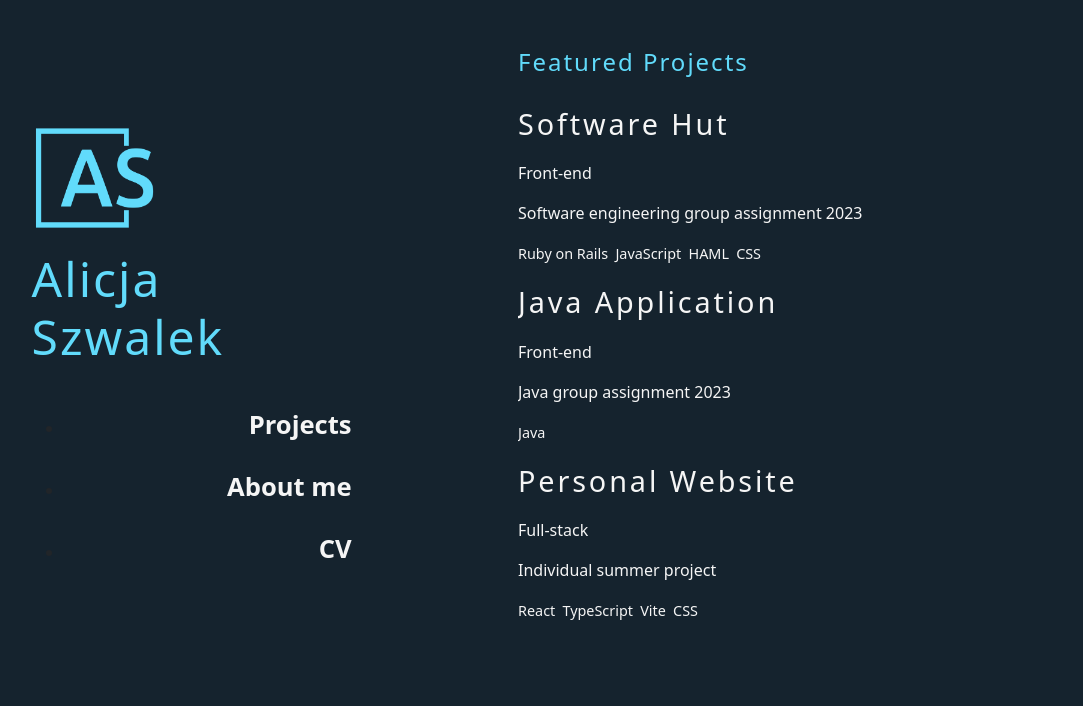
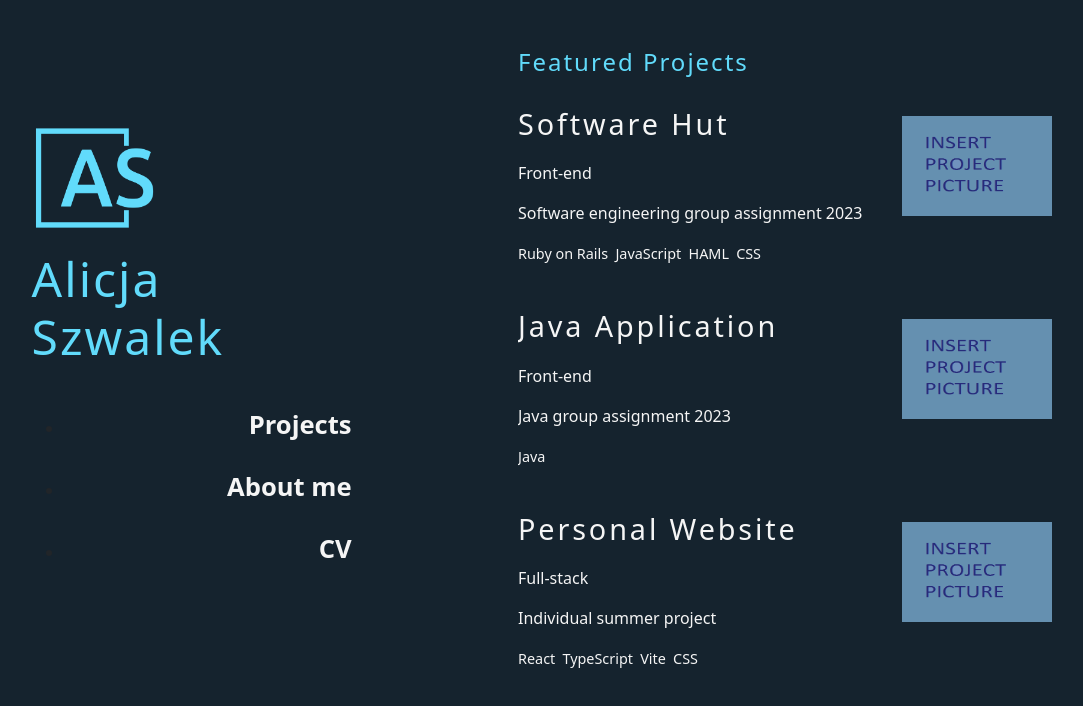
Before and after one commit to aszwalek1/aszwalek1.github.io, a React (Vite) app: page /alicja_Szwalek in a window 1280 px wide. Shown: the top 706 px of the page, without its empty margins (122-1205 px from the left). Built offline with nearby package versions, Linux system fonts and the light colour scheme.

Commit message:
put dummy pictures in projects

```diff
--- /dev/null
+++ b/src/components/Picture.tsx
@@ -0,0 +1,13 @@
+import projectImage from "./../assets/project.png";
+
+function Picture() {
+    return (
+        <>
+            <div className="project-picture-container">
+                <img src={projectImage} alt="Project picture" className="project-picture"></img>
+            </div>
+        </>
+    );
+}
+
+export default Picture;
--- a/src/index.css
+++ b/src/index.css
@@ -75,6 +75,11 @@ h4 {
     font-size: 1.8em;
     letter-spacing: 0.1em;
 }
+.project-picture {
+    margin-top: -16em;
+    background-color: red;
+    margin-left: 24em;
+}
 
 .work-type {
     margin-top: 0%;
--- a/src/pages/projects.tsx
+++ b/src/pages/projects.tsx
@@ -1,3 +1,5 @@
+import Picture from '../components/Picture';
+
 const Projects = () => {
     return (
         <div className="page-container">
@@ -10,6 +12,10 @@ const Projects = () => {
                 <p className="language">JavaScript&ensp;</p>
                 <p className="language">HAML&ensp;</p>
                 <p className="language">CSS</p>
+                <div>
+                    <Picture/>
+                </div>
+
             </div>
 
             <div className="project">
@@ -17,6 +23,9 @@ const Projects = () => {
                 <p>Front-end</p>
                 <p>Java group assignment 2023</p>
                 <p className="language">Java</p>
+                <div>
+                    <Picture/>
+                </div>
             </div>
 
             <div className="project">
@@ -27,6 +36,8 @@ const Projects = () => {
                 <p className="language">TypeScript&ensp;</p>
                 <p className="language">Vite&ensp;</p>
                 <p className="language">CSS</p>
+                <Picture/>
+
             </div>
 
         </div>
```
Also changed, not shown: src/assets/project.png (added).
